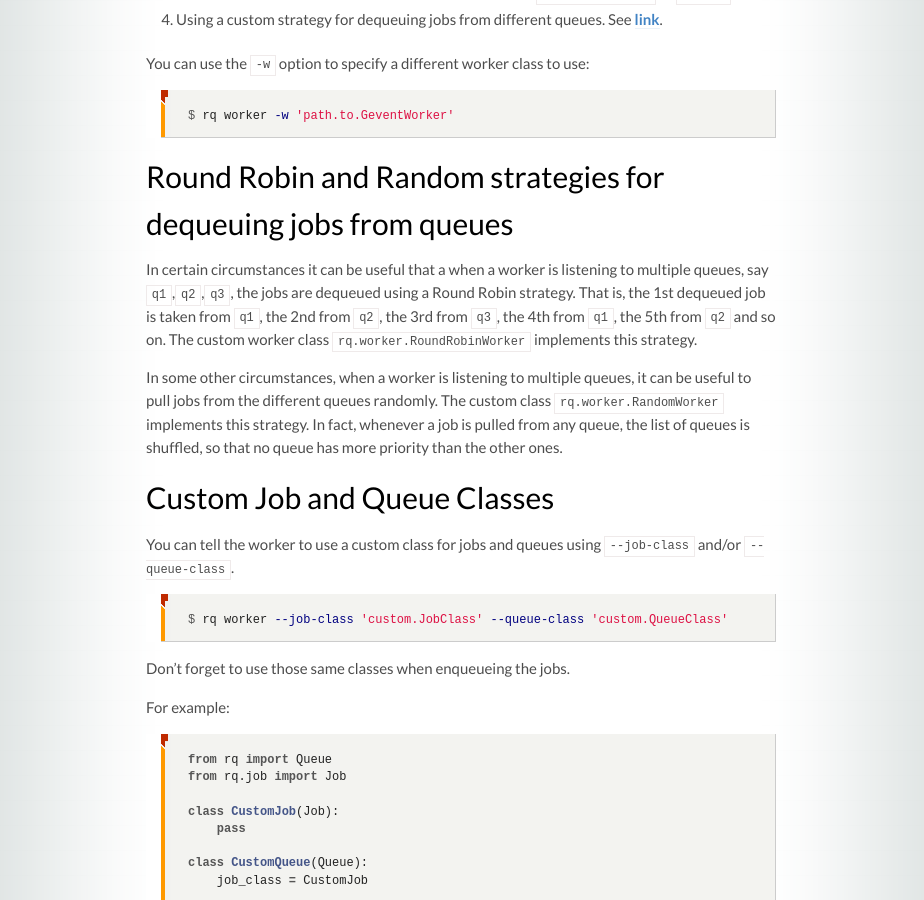
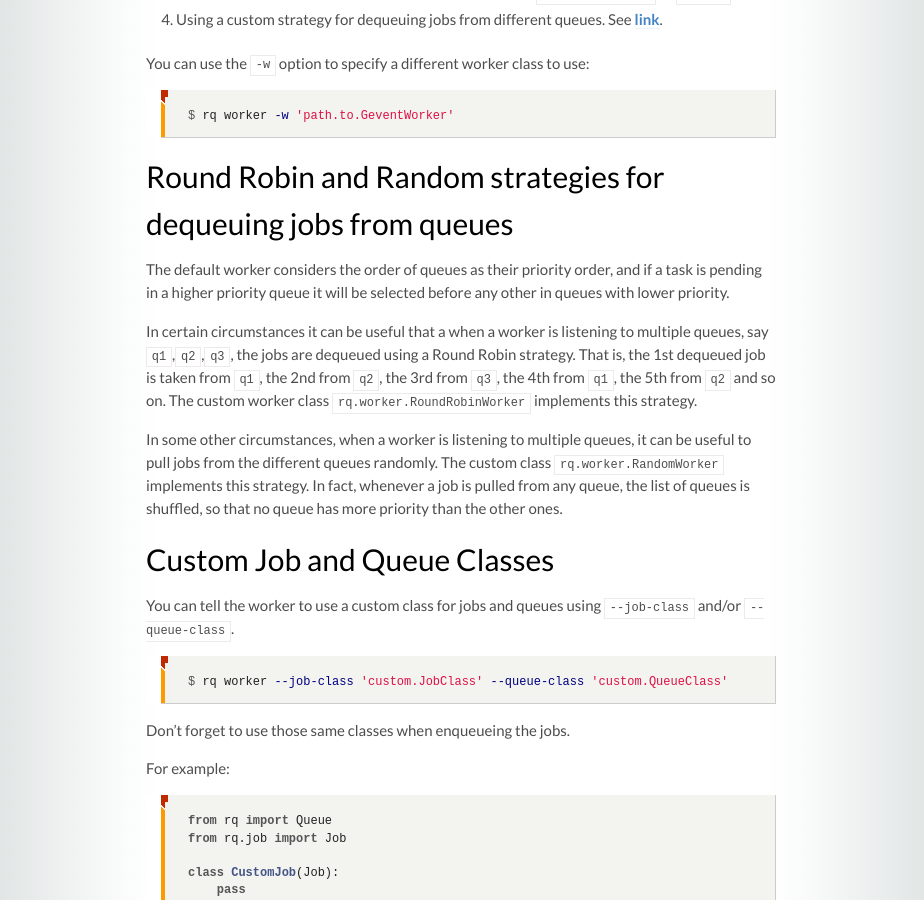
Before and after one commit to rq/rq, a Jekyll site: the page built from docs/docs/workers.md, in a window 1280 px wide and 900 px high, scrolled down 6124 px. Shown: the whole window, without its empty margins (179-1103 px from the left). Built offline with Jekyll 4.4.1, drawn with Linux system fonts in a browser that asks for light colours; some web fonts are replaced; comment, search, counter and statistics services are not loaded.

Commit message:
doc: default queues order is a priority order (#1704)
* doc: default queues order is a priority order


In introduction, we say that queue order matters, but we are not very specific.
Added a paragraph to explicit that.

* doc: fix typo

```diff
--- a/docs/docs/workers.md
+++ b/docs/docs/workers.md
@@ -319,6 +319,10 @@
 
 ## Round Robin and Random strategies for dequeuing jobs from queues
 
+The default worker considers the order of queues as their priority order,
+and if a task is pending in a higher priority queue
+it will be selected before any other in queues with lower priority.
+
 In certain circumstances it can be useful that a when a worker is listening to multiple queues,
 say `q1`,`q2`,`q3`, the jobs are dequeued using a Round Robin strategy. That is, the 1st
 dequeued job is taken from `q1`, the 2nd from `q2`, the 3rd from `q3`, the 4th
```
